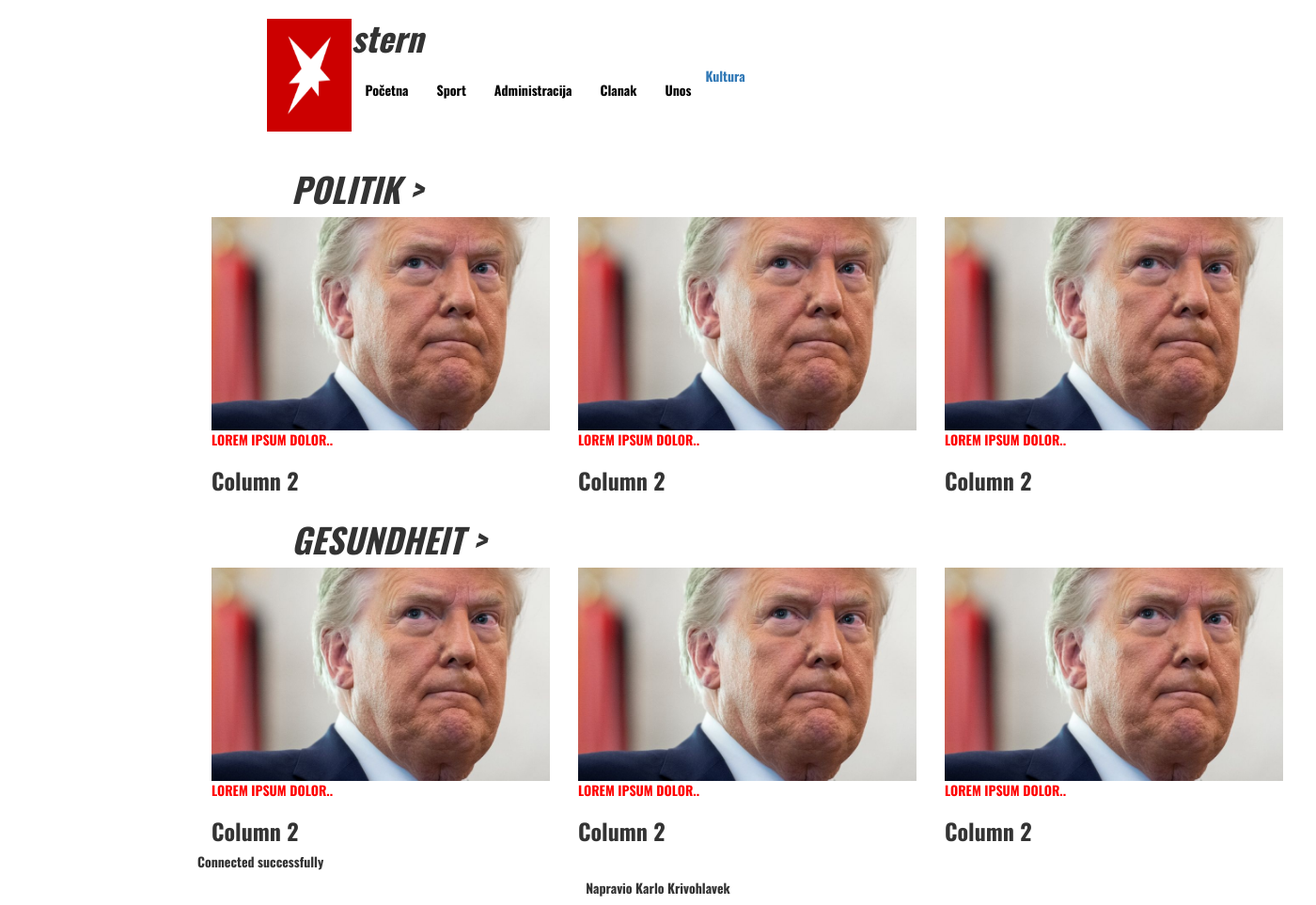
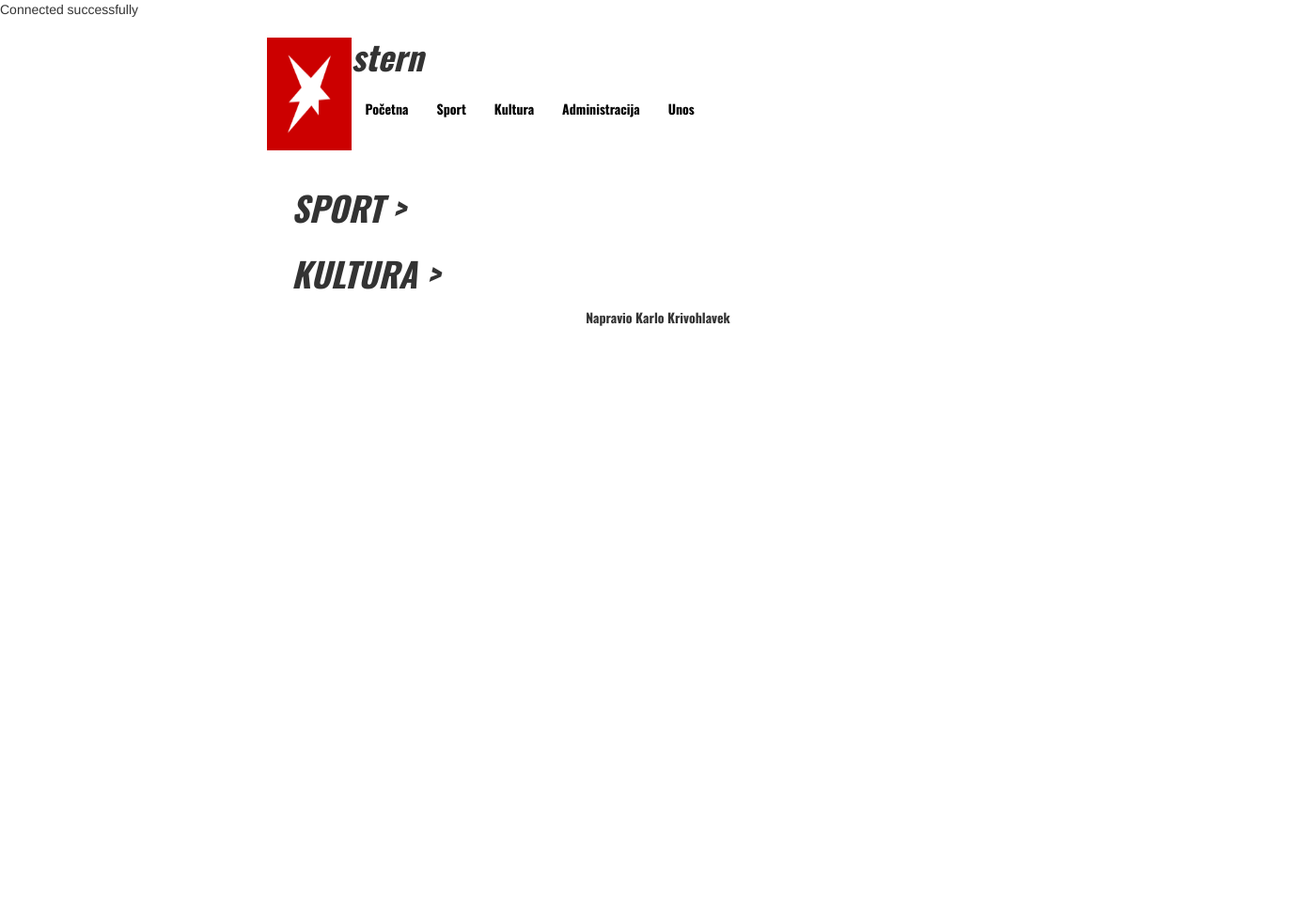
Before and after one commit to KrivohlavekKarlo/Pwa-Projekt, a PHP site: page /index.php in a window 1400 px wide. Shown: the whole page at 94% size. After the commit the page ends 347 px from the top, so only its background shows below. Run offline with PHP 8.4, Linux system fonts and the light colour scheme; tables that the repository leaves empty or names only in its code hold one stand-in row (values such as "Sample post").

Commit message:
Add files via upload

```diff
--- a/PWA Projekt/Index.php
+++ b/PWA Projekt/Index.php
@@ -1,5 +1,24 @@
 
+<?php
+include 'Connect.php';
+define('UPLPATH', '');
 
+$sport = [];
+$kultura = [];
+
+$sql = "SELECT * FROM vijesti WHERE arhiva = 0 AND kategorija = 'sport' ORDER BY id DESC LIMIT 3";
+$result = $dbc->query($sql);
+while($row = $result->fetch_assoc()) {
+    $sport[] = $row;
+}
+
+$sql = "SELECT * FROM vijesti WHERE arhiva = 0 AND kategorija = 'kultura'  ORDER BY id DESC LIMIT 3";
+$result = $dbc->query($sql);
+while($row = $result->fetch_assoc()) {
+    $kultura[] = $row;
+}
+
+?>
 <!DOCTYPE html>
 <html lang="en">
 <head>
@@ -28,15 +47,15 @@
                         <li>
                             <a href="kategorija.php?id=sport" class="">Sport</a>
                         </li>
+                        <li>
+                        <li>
                             <a href="kategorija.php?id=kultura" class="">Kultura</a>
                         </li>
                         <li>
                             <a href="administracija.php" class="">Administracija</a>
                         </li>
 
-                        <li>
-                            <a href="clanak.php " class="">Clanak</a>
-                        </li>
+
                         <li>
                             <a href="unos.php " class="">Unos</a>
                         </li>
@@ -46,73 +65,33 @@
 
         <div class="clear"></div>
 
-        <h1 class="naslov">POLITIK ></h1>
+        <h1 class="naslov">SPORT ></h1>
         <div class="container">
             <div class="row">
+
+            <?php foreach($sport as $sport_clanak){ ?>
                 <div class="col-sm-4">
-                <img src="trump.jpg">
-                <p>Lorem ipsum dolor..</p>
-                <h3>Column 2</h3>
+                    <img src="<?php echo $sport_clanak["slika"];?> ">
+                    <p><?php echo $sport_clanak["naslov"];?></p>
+                    <h3><?php echo $sport_clanak["sazetak"];?></h3>
                 </div>
-              <div class="col-sm-4">
-                <img src="trump.jpg">
-                <p>Lorem ipsum dolor..</p>
-                <h3>Column 2</h3>
-              </div>
-              <div class="col-sm-4">
-                <img src="trump.jpg">
-                <p>Lorem ipsum dolor..</p>
-                <h3>Column 2</h3>
-              </div>
+            <?php } ?>
             </div>
         </div>
 
-          <h1 class="naslov">GESUNDHEIT ></h1>
+          <h1 class="naslov">KULTURA ></h1>
         <div class="container">
             <div class="row">
+              <?php foreach($kultura as $kultura_clanak){ ?>
                 <div class="col-sm-4">
-                <img src="trump.jpg">
-                <p>Lorem ipsum dolor..</p>
-                <h3>Column 2</h3>
+                    <img src="<?php echo $kultura_clanak["slika"];?> ">
+                    <p><?php echo $kultura_clanak["naslov"];?></p>
+                    <h3><?php echo $kultura_clanak["sazetak"];?></h3>
                 </div>
-              <div class="col-sm-4">
-                <img src="trump.jpg">
-                <p>Lorem ipsum dolor..</p>
-                <h3>Column 2</h3>
-              </div>
-              <div class="col-sm-4">
-                <img src="trump.jpg">
-                <p>Lorem ipsum dolor..</p>
-                <h3>Column 2</h3>
+            <?php } ?>
+
             </div>
         </div>
-          </div>
-
-
-          <?php
-include 'Connect.php';
-define('UPLPATH', '');
-?>
-<section class="sport">
-<?php
-$query = "SELECT * FROM vijesti WHERE arhiva=0 AND kategorija='sport' LIMIT 4";
-$result = mysqli_query($dbc, $query);
-$i=0;
-while($row = mysqli_fetch_array($result)) {
-echo '<article>';
-echo'<div class="article">';
-echo '<div class="sport_img">';
-echo '<img src="' . UPLPATH . $row['slika'] . '"';
-echo '</div>';
-echo '<div class="media_body">';
-echo '<h4 class="title">';
-echo '<a href="clanak.php?id='.$row['id'].'">';
-echo $row['naslov'];
-echo '</a></h4>';
-echo '</div></div>';
-echo '</article>';
-}?>
-</section>
 
 
     </main>
```
Also changed, not shown: PWA Projekt/naziv_baze.sql (added). Lines whose indentation alone changed are shown as unchanged.
